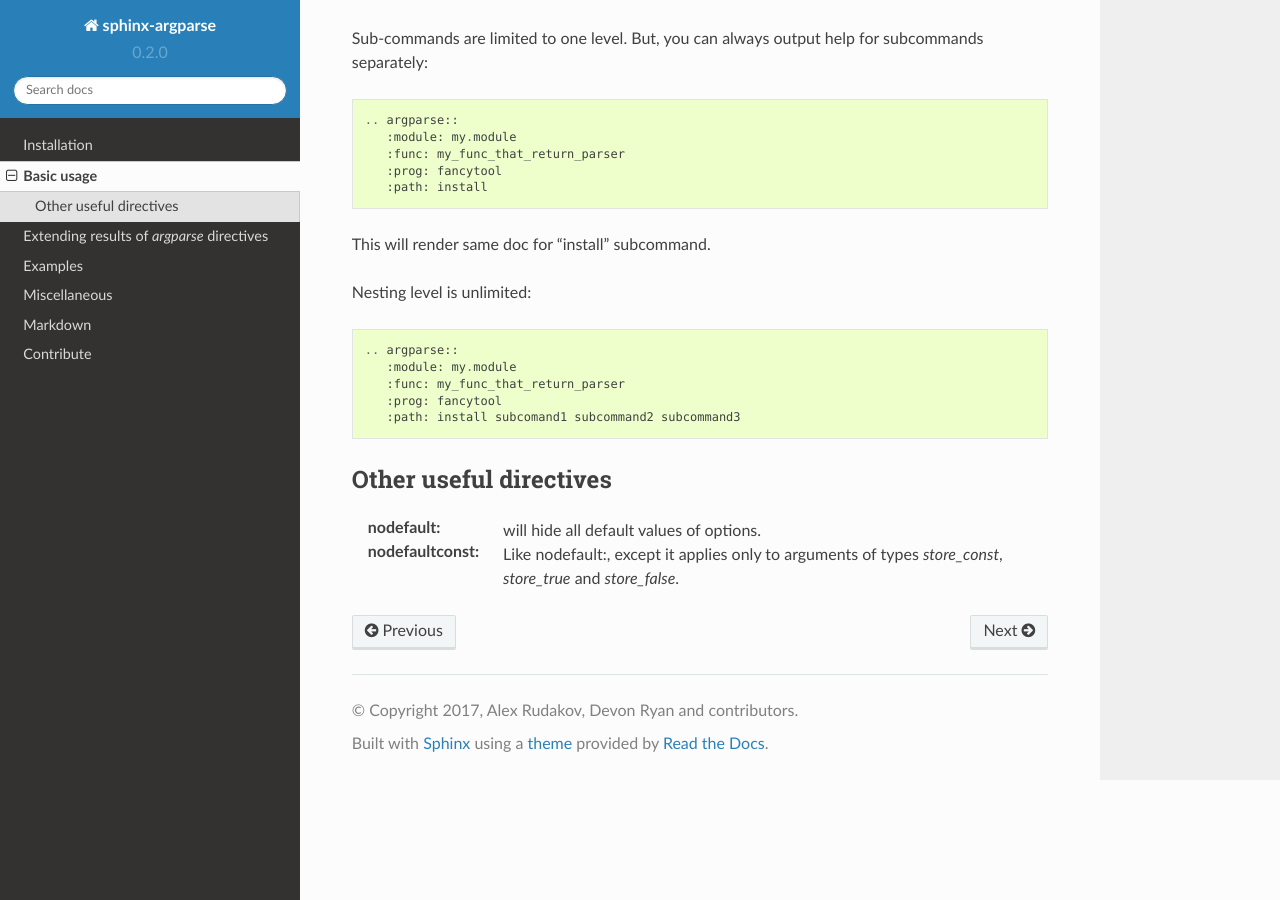
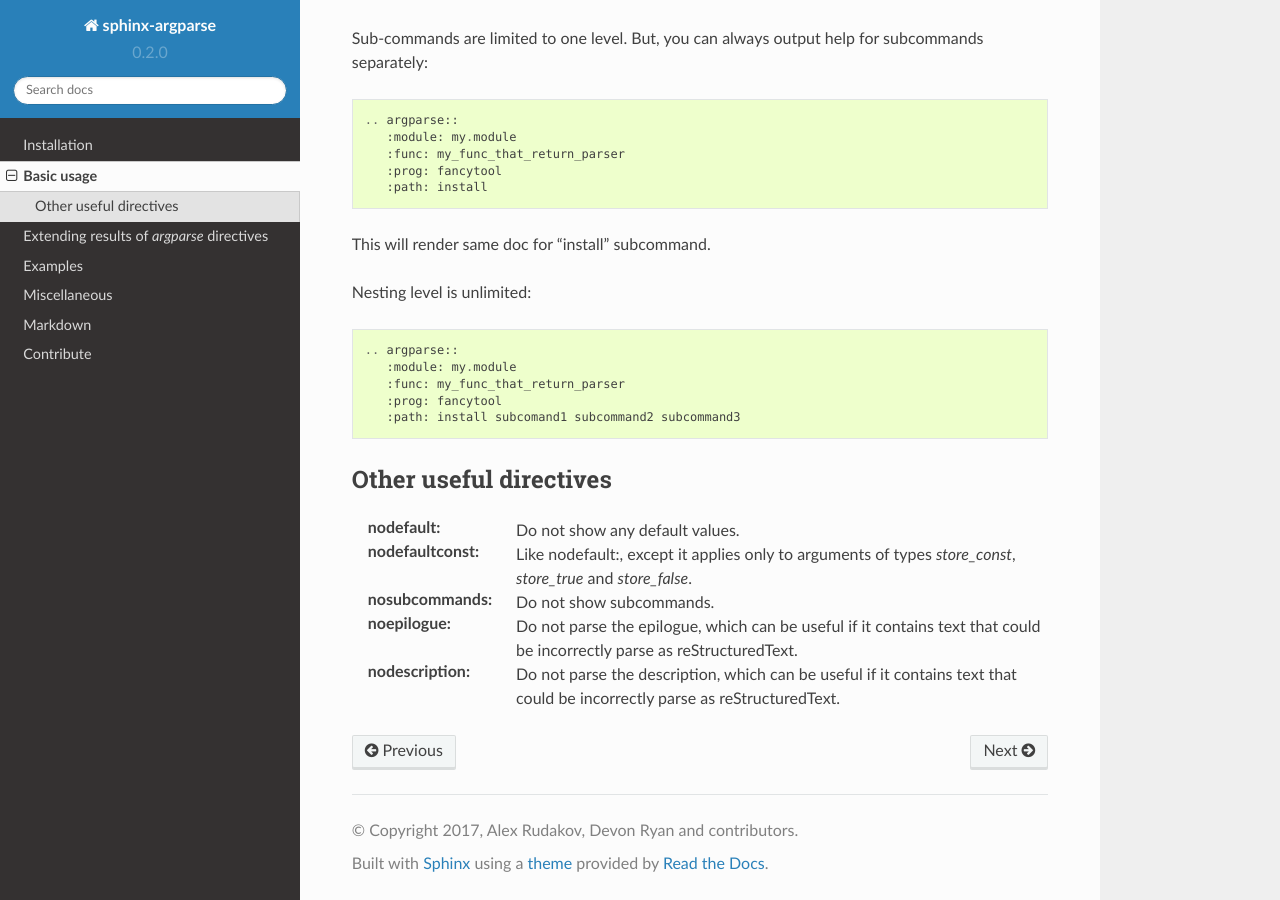
Before and after one commit to alex-rudakov/sphinx-argparse, a Sphinx documentation site: the page built from docs/usage.rst, in a window 1280 px wide and 900 px high, scrolled down 1647 px. Built offline with Sphinx 7.4.7 and the Read the Docs theme 2.0.0, drawn with Linux system fonts in a browser that asks for light colours.

Commit message:
Add new options to the usage

```diff
--- a/docs/usage.rst
+++ b/docs/usage.rst
@@ -89,6 +89,12 @@ Nesting level is unlimited::
 Other useful directives
 -----------------------
 
-:nodefault: will hide all default values of options.
+:nodefault: Do not show any default values.
 
 :nodefaultconst: Like nodefault:, except it applies only to arguments of types `store_const`, `store_true` and `store_false`.
+
+:nosubcommands: Do not show subcommands.
+
+:noepilogue: Do not parse the epilogue, which can be useful if it contains text that could be incorrectly parse as reStructuredText.
+
+:nodescription: Do not parse the description, which can be useful if it contains text that could be incorrectly parse as reStructuredText.
```
